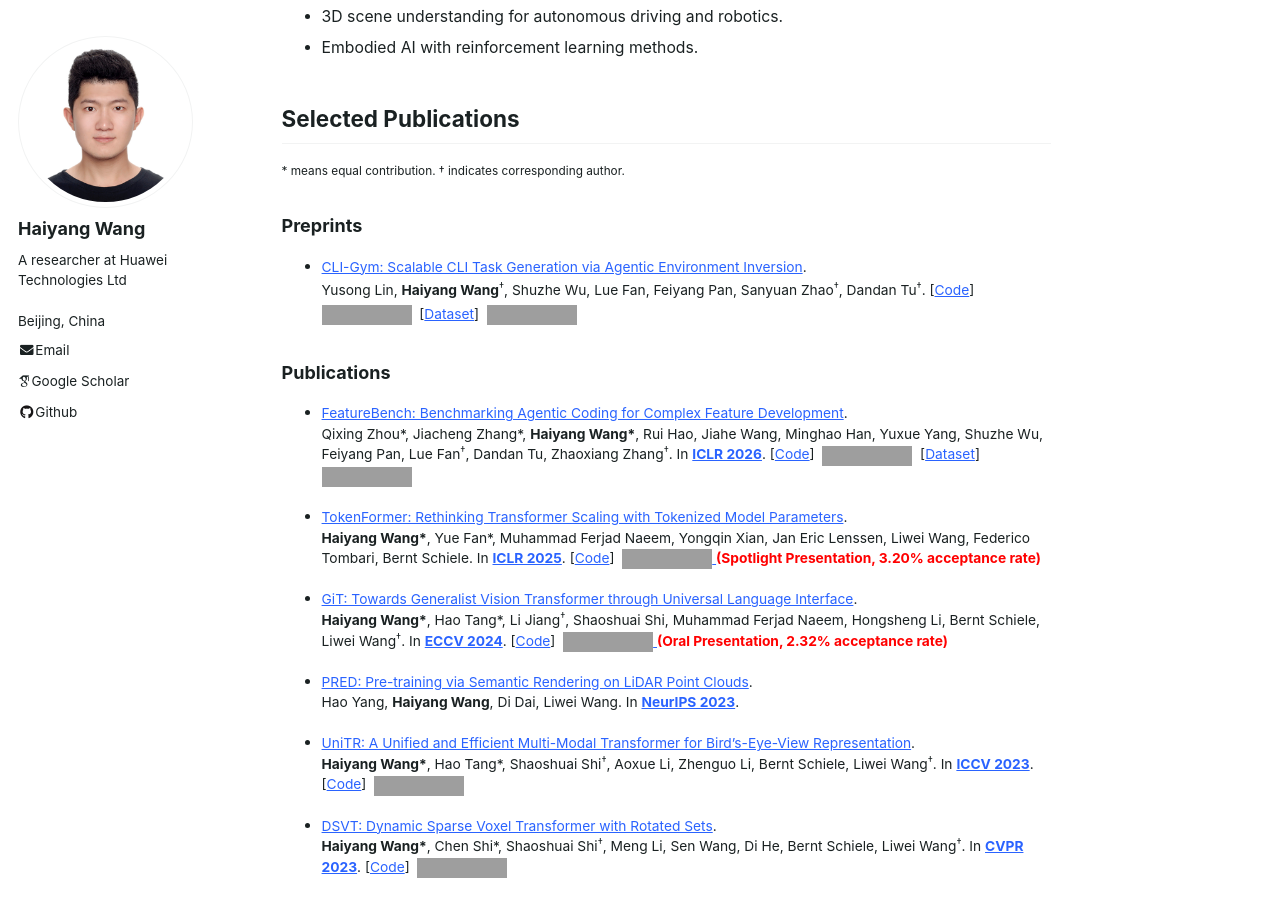
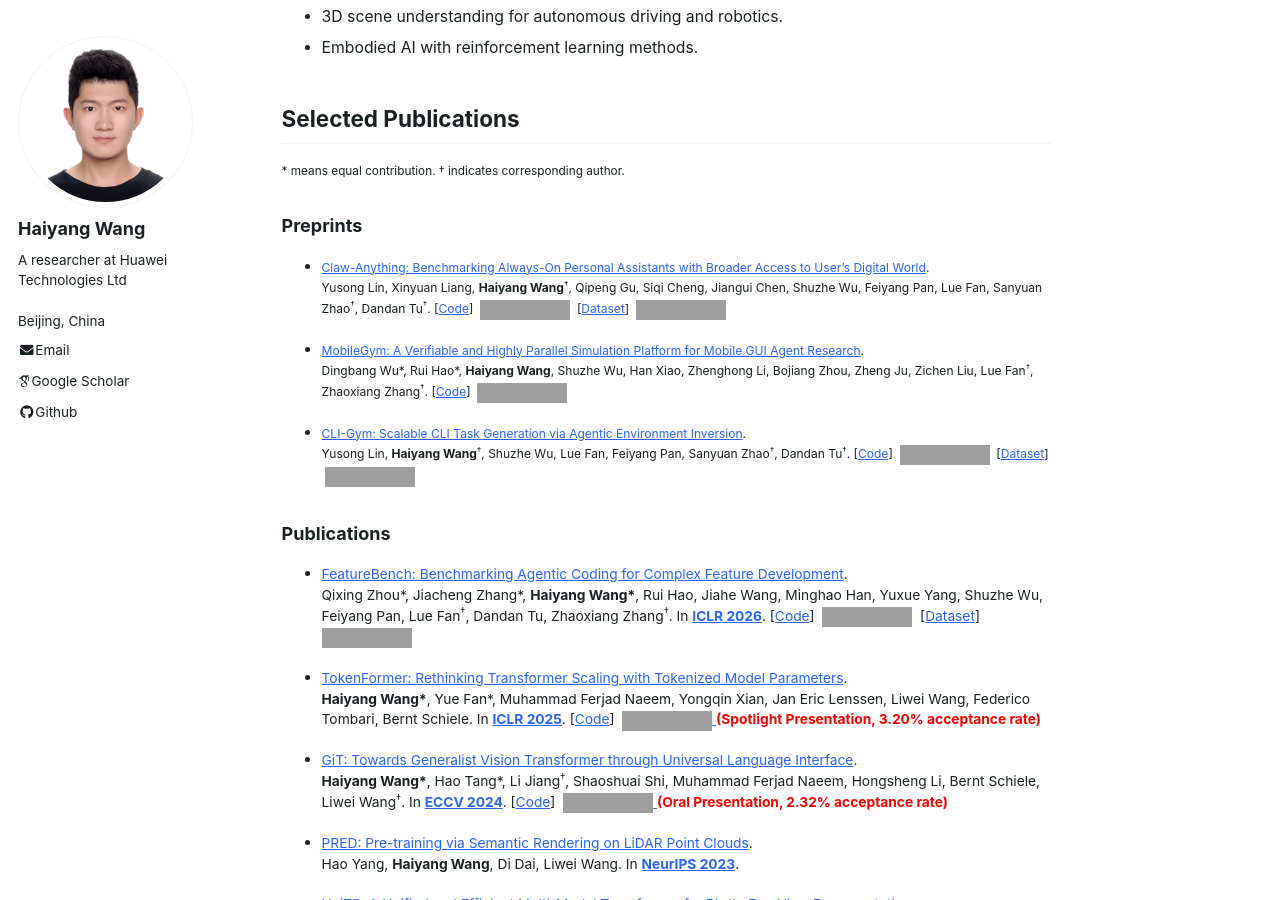
Before and after one commit to Haiyang-W/haiyang-w.github.io, a Jekyll site: the page built from _pages/about.md, in a window 1280 px wide and 900 px high, scrolled down 764 px. Built offline with Jekyll 4.4.1, drawn with Linux system fonts in a browser that asks for light colours; some web fonts are replaced; comment, search, counter and statistics services are not loaded; grey boxes are pictures that could not be loaded.

Commit message:
update homepage 20260527

```diff
--- a/_pages/about.md
+++ b/_pages/about.md
@@ -30,6 +30,12 @@ Previous research areas:
 <sub>\* means equal contribution. † indicates corresponding author.</sub>
 
 ### Preprints
+
+* <span style="font-size:0.875em;">[Claw-Anything: Benchmarking Always-On Personal Assistants with Broader Access to User's Digital World](https://arxiv.org/abs/2605.26086).</span>\\
+<span style="font-size:0.875em;">Yusong Lin, Xinyuan Liang, **Haiyang Wang**<sup>†</sup>, Qipeng Gu, Siqi Cheng, Jiangui Chen, Shuzhe Wu, Feiyang Pan, Lue Fan, Sanyuan Zhao<sup>†</sup>, Dandan Tu<sup>†</sup>. \[[Code](https://github.com/LiberCoders/CLaw-Anything)\] &nbsp;<a href="https://github.com/LiberCoders/CLaw-Anything"><img alt="GitHub stars" style="vertical-align:middle" src="https://img.shields.io/github/stars/LiberCoders/CLaw-Anything?style=social"></a> &nbsp;\[[Dataset](https://huggingface.co/datasets/LiberCoders/Claw-Anything)\] &nbsp;<a href="https://huggingface.co/datasets/LiberCoders/Claw-Anything"><img alt="Hugging Face downloads" style="vertical-align:middle" src="https://img.shields.io/badge/dynamic/json?url=https%3A%2F%2Fhuggingface.co%2Fapi%2Fdatasets%2FLiberCoders%2FCLaw-Anything&query=%24.downloads&label=Downloads&suffix=%20monthly&color=white&logo=huggingface&logoColor=FFD21E"></a></span>
+
+* <span style="font-size:0.875em;">[MobileGym: A Verifiable and Highly Parallel Simulation Platform for Mobile GUI Agent Research](https://arxiv.org/abs/2605.26114).</span>\\
+<span style="font-size:0.875em;">Dingbang Wu\*, Rui Hao\*, **Haiyang Wang**, Shuzhe Wu, Han Xiao, Zhenghong Li, Bojiang Zhou, Zheng Ju, Zichen Liu, Lue Fan<sup>†</sup>, Zhaoxiang Zhang<sup>†</sup>. \[[Code](https://github.com/Purewhiter/mobilegym)\] &nbsp;<a href="https://github.com/Purewhiter/mobilegym"><img alt="GitHub stars" style="vertical-align:middle" src="https://img.shields.io/github/stars/Purewhiter/mobilegym?style=social"></a></span>
 
 * <span style="font-size:0.875em;">[CLI-Gym: Scalable CLI Task Generation via Agentic Environment Inversion](https://arxiv.org/pdf/2602.10999).</span>\\
 <span style="font-size:0.875em;">Yusong Lin, **Haiyang Wang**<sup>†</sup>, Shuzhe Wu, Lue Fan, Feiyang Pan, Sanyuan Zhao<sup>†</sup>, Dandan Tu<sup>†</sup>. \[[Code](https://github.com/LiberCoders/CLI-Gym)\] &nbsp;<a href="https://github.com/LiberCoders/CLI-Gym"><img alt="GitHub stars" style="vertical-align:middle" src="https://img.shields.io/github/stars/LiberCoders/CLI-Gym?style=social"></a> &nbsp;\[[Dataset](https://huggingface.co/datasets/LiberCoders/CLI-Gym)\] &nbsp;<a href="https://huggingface.co/datasets/LiberCoders/CLI-Gym"><img alt="Hugging Face downloads" style="vertical-align:middle" src="https://img.shields.io/badge/dynamic/json?url=https%3A%2F%2Fhuggingface.co%2Fapi%2Fdatasets%2FLiberCoders%2FCLI-Gym&query=%24.downloads&label=Downloads&suffix=%20monthly&color=white&logo=huggingface&logoColor=FFD21E"></a></span>
```
